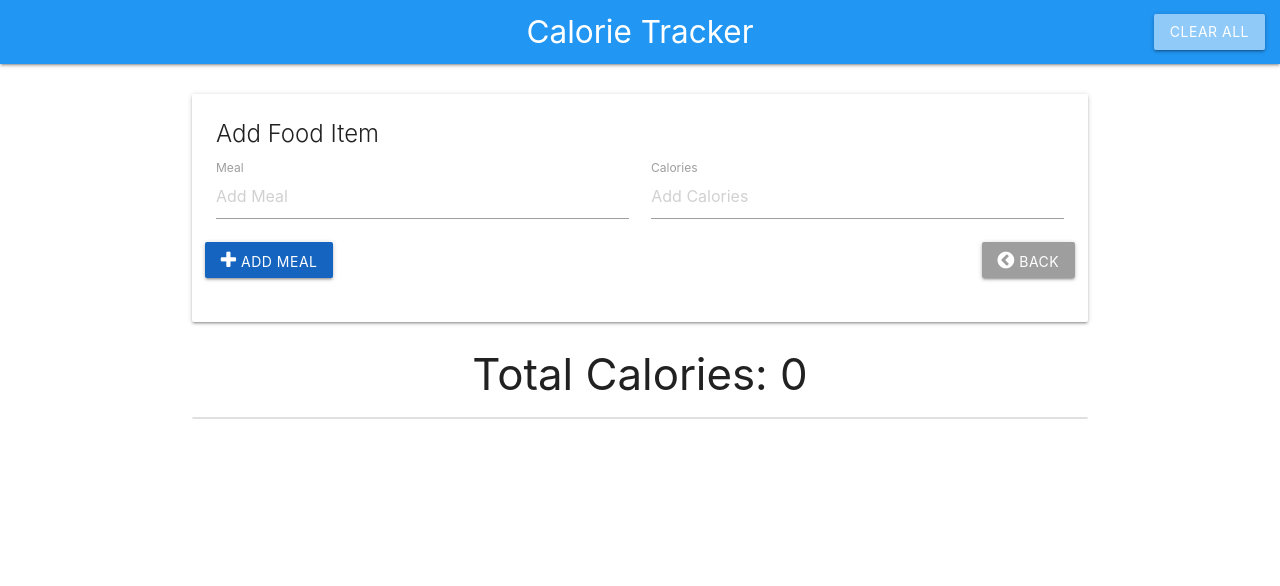
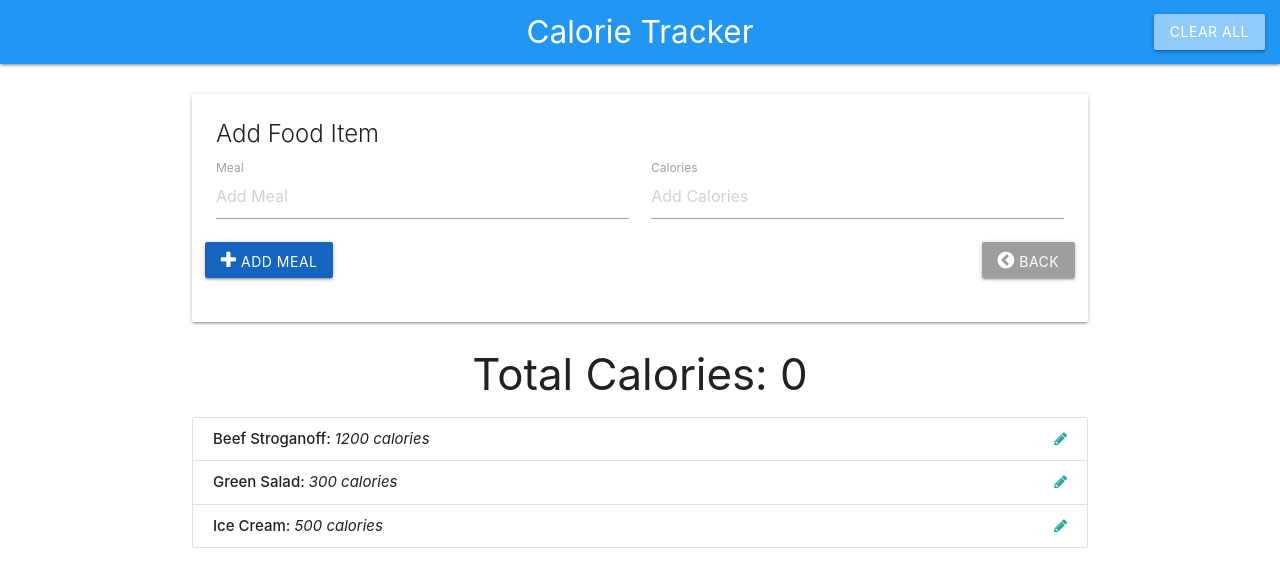
Before and after one commit to Atavachron/JavaScriptProjects, a plain HTML site: page CalorieTracker/index.html in a window 1280 px wide. Drawn offline with nearby package versions, Linux system fonts and the light colour scheme.

Commit message:
Get items and populate the items list

```diff
--- a/CalorieTracker/app.js
+++ b/CalorieTracker/app.js
@@ -22,6 +22,9 @@ const ItemCtrl = (function () {
 
   //Public methods
   return {
+    getItems() {
+      return data.items;
+    },
     logData() {
       return data;
     },
@@ -31,8 +34,26 @@ const ItemCtrl = (function () {
 //UI Controller
 
 const UICtrl = (function () {
+  const UISelectors = {
+    itemList: '#item-list',
+  };
+
   //Public Methods
-  return {};
+  return {
+    populateItemList(items) {
+      let output = '';
+      items.forEach(item => {
+        output += `
+        <li id="item-${item.id}" class="collection-item">
+        <strong>${item.name}: </strong><em>${item.calories} calories</em>
+        <a href="#" class="secondary-content">
+          <i class="edit-item fa fa-pencil"></i>
+        </a>
+      </li>`;
+      });
+      document.querySelector(UISelectors.itemList).innerHTML = output;
+    },
+  };
 })();
 
 //App Controller
@@ -41,7 +62,11 @@ const App = (function (ItemCtrl, UICtrl) {
   //Public methods
   return {
     init() {
-      console.log('Initializing App');
+      //Fetch items from the data structure
+      const items = ItemCtrl.getItems();
+
+      //Populate the list with items
+      UICtrl.populateItemList(items);
     },
   };
 })(ItemCtrl, UICtrl);
```
Also changed, not shown: CalorieTracker/index.html (+3 -3 lines).
